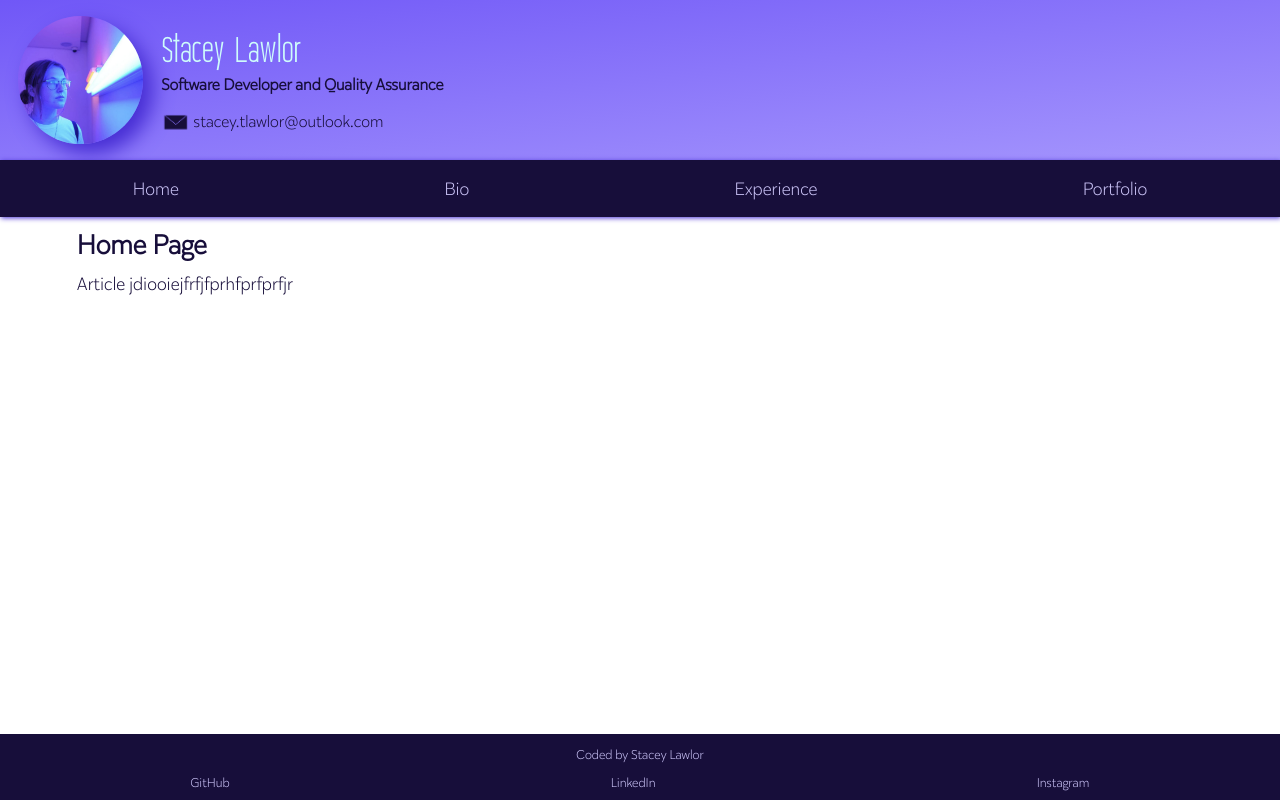
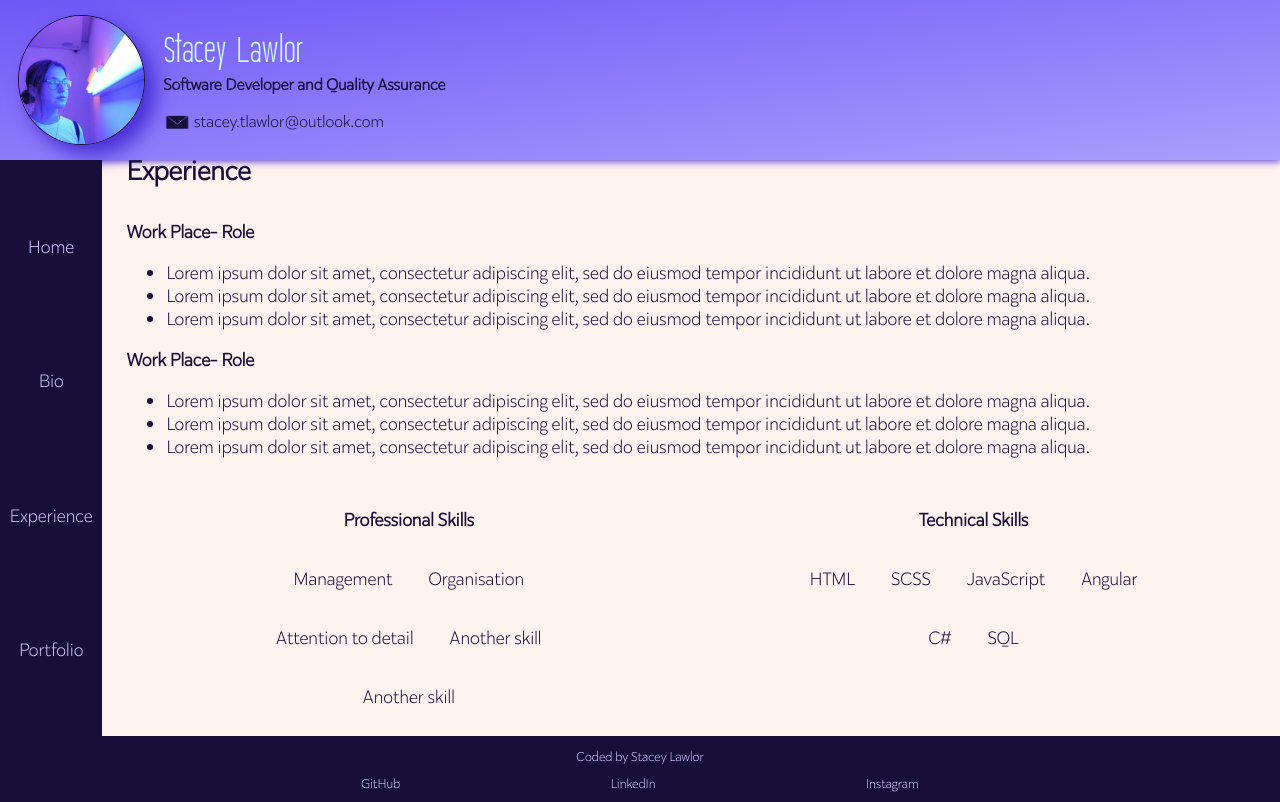
Before and after one commit to STLawlor/stlawlor-about-me, a plain HTML site: page experience.html in a window 1280 px wide. Drawn offline with Linux system fonts and the light colour scheme.

Commit message:
Add home page stlying and refactor css files

```diff
--- a/experience.html
+++ b/experience.html
@@ -9,34 +9,102 @@
   </head>
   <body>
     <header>
-      <img id="profilePic" src="Assets/profile-pic.png" />
+      <img
+        id="profilePic"
+        src="Assets/profile-pic.png"
+        alt="Girl with glasses and white t-shirt looking at a neon light fixture"
+      />
       <div>
         <h1>Stacey Lawlor</h1>
         <h3>Software Developer and Quality Assurance</h3>
         <div id="emailInfo">
-          <img id="emailIcon" src="Assets/email-icon.png" />
+          <img
+            id="emailIcon"
+            src="Assets/email-icon.png"
+            alt="Small envelope icon"
+          />
           <p>stacey.tlawlor@outlook.com</p>
         </div>
       </div>
     </header>
     <main>
       <nav>
-        <a href="home.html">Home</a>
+        <a href="index.html">Home</a>
         <a href="bio.html">Bio</a>
         <a href="experience.html">Experience</a>
         <a href="Portfolio.html">Portfolio</a>
       </nav>
       <section>
-        <h2>Home Page</h2>
-        <article>Article jdiooiejfrfjfprhfprfprfjr</article>
+        <h2>Experience</h2>
+        <div id="workExperience">
+          <span class="work-place">
+            <h4>Work Place- Role</h4>
+            <ul>
+              <li>
+                Lorem ipsum dolor sit amet, consectetur adipiscing elit, sed do
+                eiusmod tempor incididunt ut labore et dolore magna aliqua.
+              </li>
+              <li>
+                Lorem ipsum dolor sit amet, consectetur adipiscing elit, sed do
+                eiusmod tempor incididunt ut labore et dolore magna aliqua.
+              </li>
+              <li>
+                Lorem ipsum dolor sit amet, consectetur adipiscing elit, sed do
+                eiusmod tempor incididunt ut labore et dolore magna aliqua.
+              </li>
+            </ul>
+          </span>
+          <span class="work-place">
+            <h4>Work Place- Role</h4>
+            <ul>
+              <li>
+                Lorem ipsum dolor sit amet, consectetur adipiscing elit, sed do
+                eiusmod tempor incididunt ut labore et dolore magna aliqua.
+              </li>
+              <li>
+                Lorem ipsum dolor sit amet, consectetur adipiscing elit, sed do
+                eiusmod tempor incididunt ut labore et dolore magna aliqua.
+              </li>
+              <li>
+                Lorem ipsum dolor sit amet, consectetur adipiscing elit, sed do
+                eiusmod tempor incididunt ut labore et dolore magna aliqua.
+              </li>
+            </ul>
+          </span>
+        </div>
+        <div id="skills">
+          <span class="skill-set">
+            <h4>Professional Skills</h4>
+            <ul>
+              <li>Management</li>
+              <li>Organisation</li>
+              <li>Attention to detail</li>
+              <li>Another skill</li>
+              <li>Another skill</li>
+            </ul>
+          </span>
+          <span class="skill-set">
+            <h4>Technical Skills</h4>
+            <ul>
+              <li>HTML</li>
+              <li>SCSS</li>
+              <li>JavaScript</li>
+              <li>Angular</li>
+              <li>C#</li>
+              <li>SQL</li>
+            </ul>
+          </span>
+        </div>
       </section>
     </main>
     <footer>
       <p>Coded by Stacey Lawlor</p>
       <div id="footerLinks">
         <a href="https://github.com/STLawlor" target="_blank">GitHub</a>
-        <a href="">LinkedIn</a> <!-- for demo purposes- no actual link -->
-        <a href="">Instagram</a> <!-- for demo purposes- no actual link -->
+        <a href="">LinkedIn</a>
+        <!-- for demo purposes- no actual link -->
+        <a href="">Instagram</a>
+        <!-- for demo purposes- no actual link -->
       </div>
     </footer>
   </body>
--- /dev/null
+++ b/home.css
@@ -0,0 +1,148 @@
+@font-face {
+    font-family: allegro;
+    src: url(Assets/Fonts/allegro/AllegroFree.otf);
+}
+
+@font-face {
+    font-family: karu;
+    src: url(Assets/Fonts/karu/Karu-Light.otf);
+}
+
+* {
+    font-family: karu;
+    list-style-type: none;
+    text-decoration: none;
+}
+
+body {
+    color: #170e3a;
+    background-image: linear-gradient(to bottom right, #7057F7, #ac9efd);
+    height: 100vh;
+    width: 100vw;
+    min-height: 800px;
+    min-width: 360px;
+    margin: 0;
+    display: flex;
+    flex-direction: column;
+    justify-content: space-around;
+    align-items: center;
+}
+
+header {
+    display: flex;
+    flex-direction: column;
+    align-items: center;
+    height: 50%;
+}
+
+#profilePic {
+    border: 1px solid #170e3a;
+    border-radius: 50%;
+    height: 45%;
+    box-shadow: 10px 10px 20px #462dd3;
+    margin: 1em;
+}
+
+h1 {
+    font-size: 1.8rem;
+    font-family: allegro;
+    color: #CEFCFB;
+    margin: 0.5 0;
+}
+
+header h3 {
+    font-size: 1.1em;
+    margin: 0;
+}
+
+#emailInfo {
+    display: flex;
+    flex-direction: row;
+    align-items: center;
+    font-size: 1em;
+}
+
+#emailIcon {
+    height: 1.7em;
+    margin-right: 0.2em;
+}
+
+nav {
+    display: flex;
+    flex-direction: row;
+    justify-content: space-evenly;
+    align-items: center;
+    width: 100%;
+}
+
+.link-container {
+    position: relative;
+    text-align: center;
+}
+
+.link-container img {
+    border: 2px solid #cbc4f7;
+    background-color: #170e3a;
+    border-radius: 50%;
+    height: 10vh;
+    box-shadow: 1px 1px 5px #462dd3;
+}
+
+.link-container a {
+    color: #cbc4f7;
+    font-size: 0.9em;
+    position: absolute;
+    top: 50%;
+    left: 50%;
+    transform: translate(-50%, -50%);
+}
+
+footer {
+    text-align: center;
+    font-size: 0.9em;
+    background-image: none;
+    width: 100%;
+}
+
+
+#footerLinks {
+    display: flex;
+    flex-direction: row;
+    justify-content: space-evenly;
+}
+
+#footerLinks a {
+    color: #170e3a;
+}
+
+nav a, .nav-icon, #footerLinks a {
+    transition: 0.3s;
+}
+
+nav a:hover ~ .nav-icon {
+    background-color: #170e3a;
+    box-shadow: 1px 1px 10px #462dd3;
+}
+
+nav a:hover, #footerLinks a:hover {
+    color: #6c609b;
+}
+
+@media (min-width: 880px) {
+    body {
+        font-size: large;
+    }
+
+    nav {
+        justify-content: center;
+    }
+
+    .link-container {
+        margin: 0 5vw;
+    }
+
+    #footerLinks {
+        max-width: 60%;
+        margin: 0 20%;
+    }
+}
--- a/styles.css
+++ b/styles.css
@@ -10,23 +10,15 @@
 
 * {
     font-family: karu;
-    list-style-type: none;
     text-decoration: none;
 }
 
 body {
-    display: flex;
-    flex-direction: column;
-    justify-content: flex-start;
-    align-items: center;
     height: 100vh;
     min-height: 800px;
-    min-width: 370px;
+    min-width: 360px;
     margin: 0;
-}
-
-header, main, footer {
-    width: 100%;
+    background-color: #fff3f0ef;
 }
 
 /* Header Styling */
@@ -38,12 +30,13 @@ header {
     align-items: center;
     height: 20%;
     background-color: #7057F7;
-    background-image: linear-gradient(to bottom right, #7057F7, #a596fd);
+    background-image: linear-gradient(to bottom right, #7057F7, #ac9efd);
     color: #170e3a;
-    box-shadow: 1px 1px 5px #462dd3;
+    box-shadow: 1px 1px 8px #462dd3;
 }
 
 #profilePic {
+    border: 1px solid #170e3a;
     border-radius: 50%;
     height: 80%;
     box-shadow: 10px 10px 20px #462dd3;
@@ -71,37 +64,43 @@ header h3 {
 }
 
 #emailIcon {
-    height: 1.8em;
+    height: 1.7em;
     margin-right: 0.2em;
 }
 
-/* Main Layout Styling */
+/* Main and Nav Bar Styling */
 
 main {
     display: flex;
-    flex-direction: row;
-    justify-content: flex-start;
-    height: 72%;
-}
-
-/* Nav Bar and Footer Styling Styling */
-
-nav a, footer a {
-    color: #cbc4f7;
+    flex-direction: column;
+    min-height: 72%;
 }
 
 nav {
     display: flex;
-    flex-direction: column;
-    justify-content: flex-start;
+    flex-direction: row;
+    justify-content: space-around;
     align-items: center;
-    width: 22%;
+    height: 8%;
+    width: 100%;
     background-color: #170e3a;
+    box-shadow: 1px 1px 5px #462dd3;
 }
 
 nav a {
-    margin: 30px 0;
+    margin: 2em 0;
 }
+
+nav a, footer a {
+    transition: 0.3s;
+    color: #cbc4f7;
+}
+
+nav a:hover, footer a:hover {
+    color: #6c609b;
+}
+
+/* Footer Styling */
 
 footer {
     height: 8%;
@@ -122,135 +121,162 @@ footer p {
     justify-content: space-around;
 }
 
+/* Shared styling for main content */
+
 section {
-    width: 78%;
     color: #170e3a;
+    display: flex;
+    flex-direction: column;
 }
 
 section > * {
     margin: 0.6rem 0.8rem;
 }
 
-/* Bio */
-
-#bioSection {
-    display: flex;
-    flex-direction: column;
-    justify-content: space-between;
-}
+/* Bio- Main Content Specific Styling */
 
 #interestsContainer {
     display: flex;
     flex-flow: row wrap;
     justify-content: space-around;
-}
-
-#interestsContainer {
     align-items: center;
 }
 
 .interest-container {
+    text-align: center;
     margin: 4px;
 }
 
 .interest-container p {
-    text-align: center;
     margin: 0;
 }
 
 .interest-icon {
+    border: 1px solid #cbc4f7;
     height: 6rem;
     margin: 2px;
     border-radius: 50%;
     box-shadow: 1px 1px 5px #462dd3;
 }
 
-/* Portfolio */
+/* Experience- Main Content Specific Styling */
+
+.work-place h4, .skill-set h4 {
+    margin: 0;
+}
+
+#skills {
+    display: flex;
+    flex-direction: row;
+    justify-content: space-around;
+    text-align: center;
+}
+
+.skill-set ul {
+    list-style-type: none;
+    padding: 0;
+
+}
+
+.skill-set li {
+    margin: 0.5em 0.5em;
+}
+
+/* Portfolio- Main Content Specific Styling */
 
 #projectsContainer {
-    height: 90%;
     display: flex;
     flex-flow: column;
-    justify-content: space-around;
     align-items: flex-start;
-}
-
-.project-container a {
-    display: block;
 }
 
 .project-info {
     display: flex;
     flex-flow: row;
-    justify-content: space-between;
 }
 
 .project-icon {
+    border: 1px solid #cbc4f7;
     margin: 0.8em;
     height: 5rem;
     box-shadow: 1px 1px 5px #462dd3;
 }
 
 .project-description {
-    display: inline;
     font-size: small;
-    text-align: left;
+}
+
+.project-icon:hover {
+    background-color: #170e3a;
+    box-shadow: 1px 1px 10px #462dd3;
+}
+
+.project-title:hover {
+    color: #6c609b;
 }
 
 /* Desktop Mode */
 
-@media (min-width: 768px) {
+@media (min-width: 880px) {
 
     body {
         font-size: large;
     }
 
     main {
-        flex-direction: column;
-        align-items: center;
+        flex-direction: row;
+        height: 72%;
     }
 
     nav {
-        flex-direction: row;
-        justify-content: space-around;
+        flex-direction: column;
+        justify-content: space-evenly;
         align-items: center;
-        height: 10%;
-        width: 100%;
-        box-shadow: 1px 1px 5px #462dd3;
-    }
-
-    nav a {
-        margin: 0;
+        width: 8%;
+        height: 100%;
+        box-shadow: none;
     }
 
     section {
-        width: 90%;
-        height: 90%;
+        width: 92%;
+        justify-content: center;
+    }
+
+    section > * {
+        margin: 1rem 1.5rem;
+    }
+
+    #footerLinks {
+        max-width: 60%;
+        margin: 0 20%;
     }
 
     /* Bio */
-
-    #bioSection {
-        justify-content: center;
-    }
 
     .interest-icon {
         height: 10rem;
     }
 
-    /* Portfolio */
+    /* Experience */
 
-    #portfolioSection {
+    .skill-set {
+        max-width: 35%;
+    }
+
+    .skill-set ul {
         display: flex;
-        flex-direction: column;
+        flex-flow: row wrap;
         justify-content: center;
     }
 
+    .skill-set li {
+        margin: 1em 1em;
+    }
+
+    /* Portfolio */
+
     #projectsContainer {
-        height: 60%;
         flex-flow: row;
-        justify-content: space-around;
-        align-items: center;
     }
 
     .project-container {
@@ -259,8 +285,9 @@ section > * {
         align-items: center;
     }
 
-    .project-container a {
+    .project-title {
         font-size: 1.2em;
+        transition: 0.3s;
     }
 
     .project-info {
@@ -273,10 +300,11 @@ section > * {
     .project-icon {
         height: 8em;
         width: 8em;
+        transition: 0.3s;
     }
 
     .project-description {
         font-size: medium;
-        text-align: left;
+        max-width: 85%;
     }
 }
```
Also changed, not shown: bio.html (+36 -10 lines), home.html (deleted, +0 -43 lines), index.html (added, +65 -0 lines), portfolio.html (+59 -20 lines), Assets/palm-icon.png (renamed from Assets/palm-icon2.png), Assets/plain-icon.png (added).
